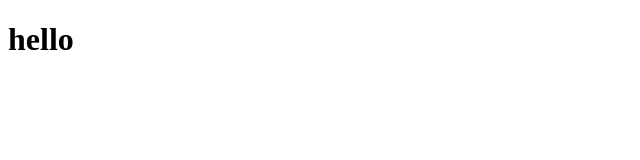
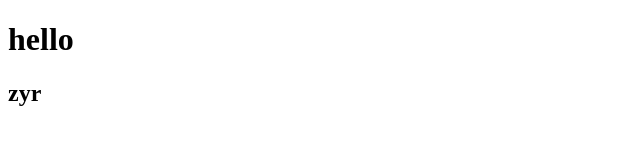
Before and after one commit to zhuyanrongy/text2-zyr, a plain HTML site: page index.html in a window 1280 px wide. Shown: the full height of the page, 0-640 px from the left. Drawn offline with Linux system fonts and the light colour scheme.

Commit message:
feat:增加a文本

```diff
--- a/index.html
+++ b/index.html
@@ -10,6 +10,7 @@
 
 <body>
     <h1>hello</h1>
+    <h2>zyr</h2>
 </body>
 
 </html>
```
Also changed, not shown: 1 other file.
